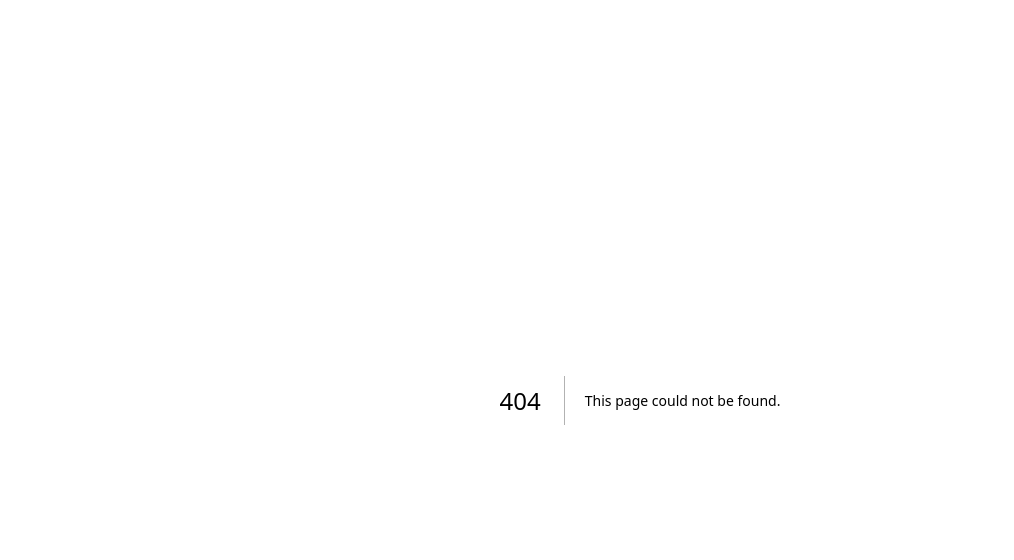
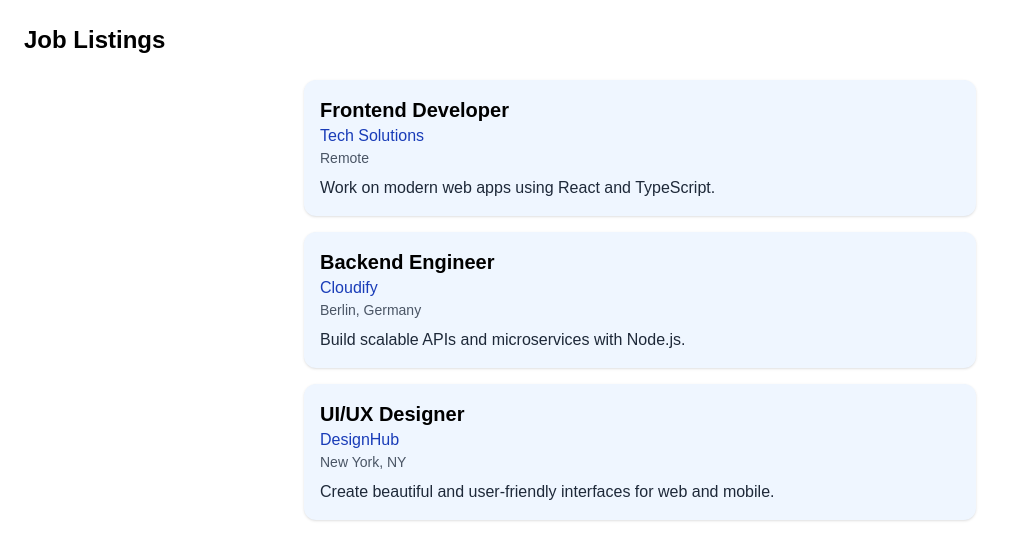
Before and after one commit to NTh1nk/SwipedIn, a Next.js app in the folder swiped-in/: page /job-list in a window 1280 px wide. Before the commit this address had no page. Shown: the top 560 px of the page, without its empty margins (0-1014 px from the left). Built offline with nearby package versions, Linux system fonts and the light colour scheme.

Commit message:
added a job listing page

```diff
--- /dev/null
+++ b/swiped-in/public/jobs.json
@@ -0,0 +1,23 @@
+[
+  {
+    "id": 1,
+    "title": "Frontend Developer",
+    "company": "Tech Solutions",
+    "location": "Remote",
+    "description": "Work on modern web apps using React and TypeScript."
+  },
+  {
+    "id": 2,
+    "title": "Backend Engineer",
+    "company": "Cloudify",
+    "location": "Berlin, Germany",
+    "description": "Build scalable APIs and microservices with Node.js."
+  },
+  {
+    "id": 3,
+    "title": "UI/UX Designer",
+    "company": "DesignHub",
+    "location": "New York, NY",
+    "description": "Create beautiful and user-friendly interfaces for web and mobile."
+  }
+]
--- /dev/null
+++ b/swiped-in/src/app/job-list/page.tsx
@@ -0,0 +1,53 @@
+"use client";
+
+import { useEffect, useState } from "react";
+
+// Define the job type
+interface Job {
+  id: number;
+  title: string;
+  company: string;
+  location: string;
+  description: string;
+}
+
+export default function JobListPage() {
+  const [jobs, setJobs] = useState<Job[]>([]);
+  const [loading, setLoading] = useState(true);
+  const [error, setError] = useState<string | null>(null);
+
+  useEffect(() => {
+    fetch("/jobs.json")
+      .then((res) => {
+        if (!res.ok) throw new Error("Failed to load jobs");
+        return res.json();
+      })
+      .then((data) => {
+        setJobs(data);
+        setLoading(false);
+      })
+      .catch((err) => {
+        setError(err.message);
+        setLoading(false);
+      });
+  }, []);
+
+  if (loading) return <div>Loading jobs...</div>;
+  if (error) return <div className="text-red-600">Error: {error}</div>;
+
+  return (
+    <div className="min-h-screen bg-white text-black p-6">
+      <h1 className="text-2xl font-bold mb-6">Job Listings</h1>
+      <div className="grid gap-4 max-w-2xl mx-auto">
+        {jobs.map((job) => (
+          <div key={job.id} className="bg-blue-50 rounded-xl shadow p-4">
+            <h2 className="text-xl font-semibold">{job.title}</h2>
+            <div className="text-blue-800 font-medium">{job.company}</div>
+            <div className="text-sm text-gray-600 mb-2">{job.location}</div>
+            <p className="text-gray-800">{job.description}</p>
+          </div>
+        ))}
+      </div>
+    </div>
+  );
+}
```
